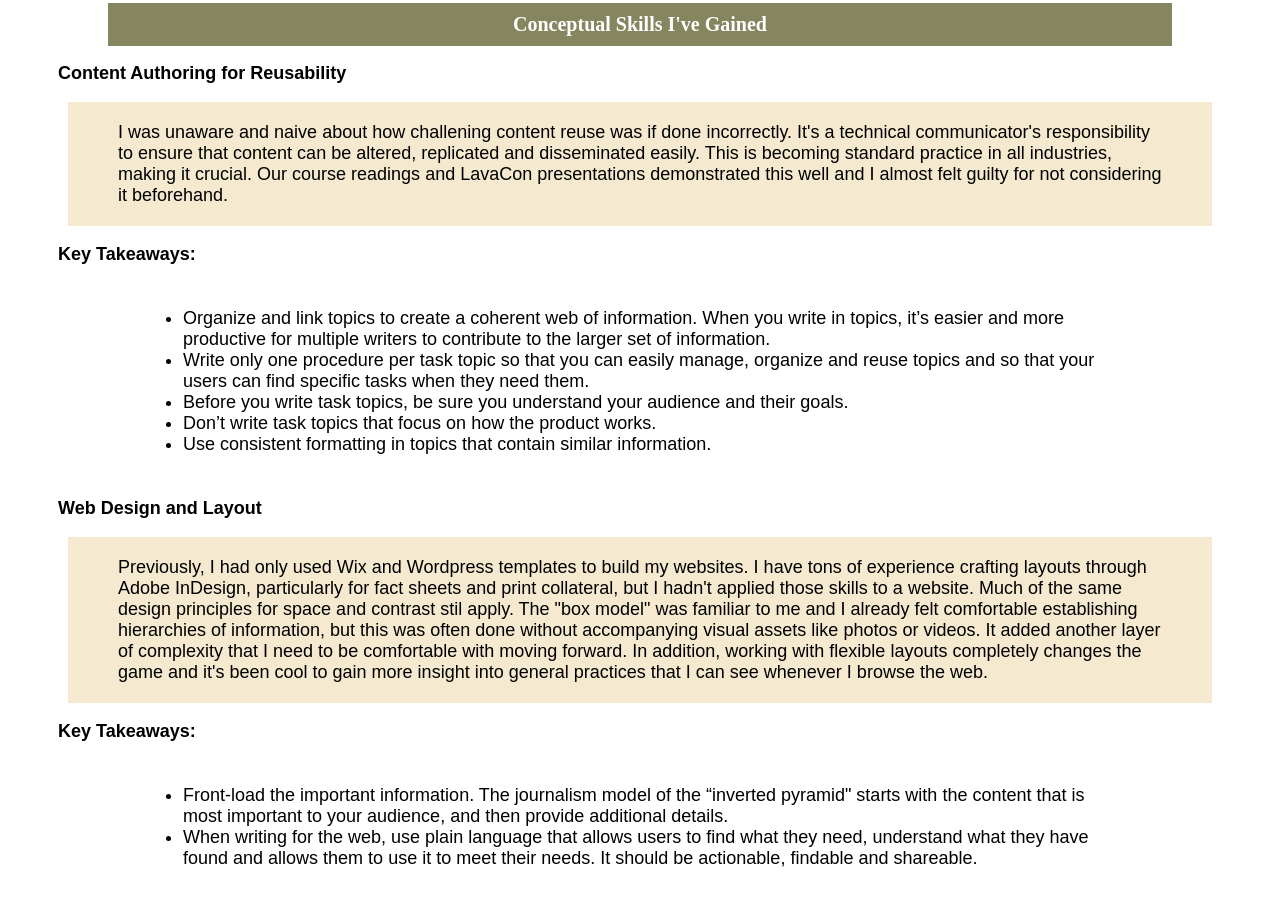
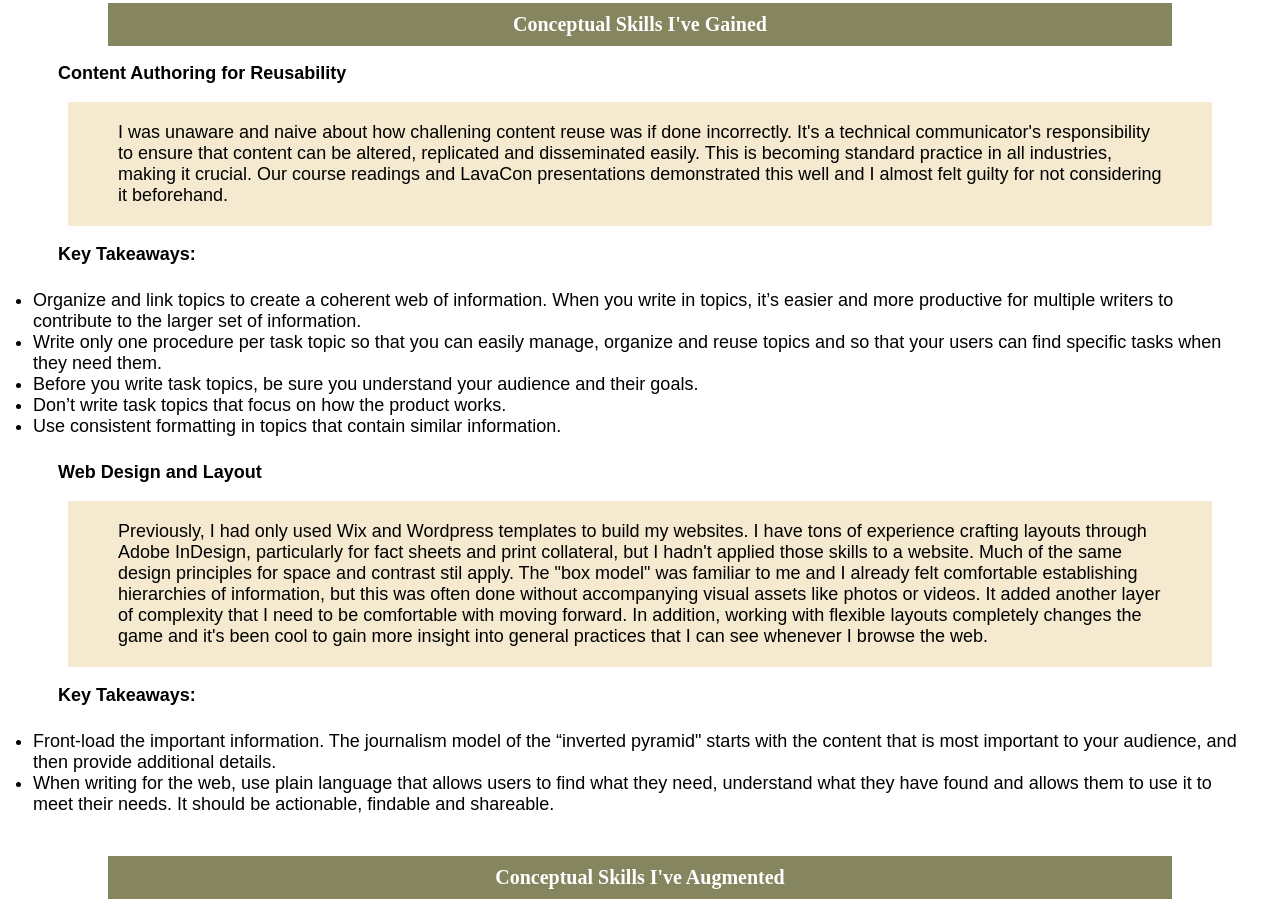
Before and after one commit to MinneapolisResident95/Static-Site-v2, a plain HTML site: page index.html in a window 1280 px wide. Shown: the part 571-1480 px from the top of the page. Drawn offline with Linux system fonts and the light colour scheme.

Commit message:
Update style.css

```diff
--- a/style.css
+++ b/style.css
@@ -90,8 +90,7 @@ padding: 10px;
 
 ul {
      font-size: 18px;
-     margin-left: 150px;
-     margin-right: 150px;
+     margin: auto;
      text-align: left;
      font-family: sans-serif;
      padding: 25px;
```
